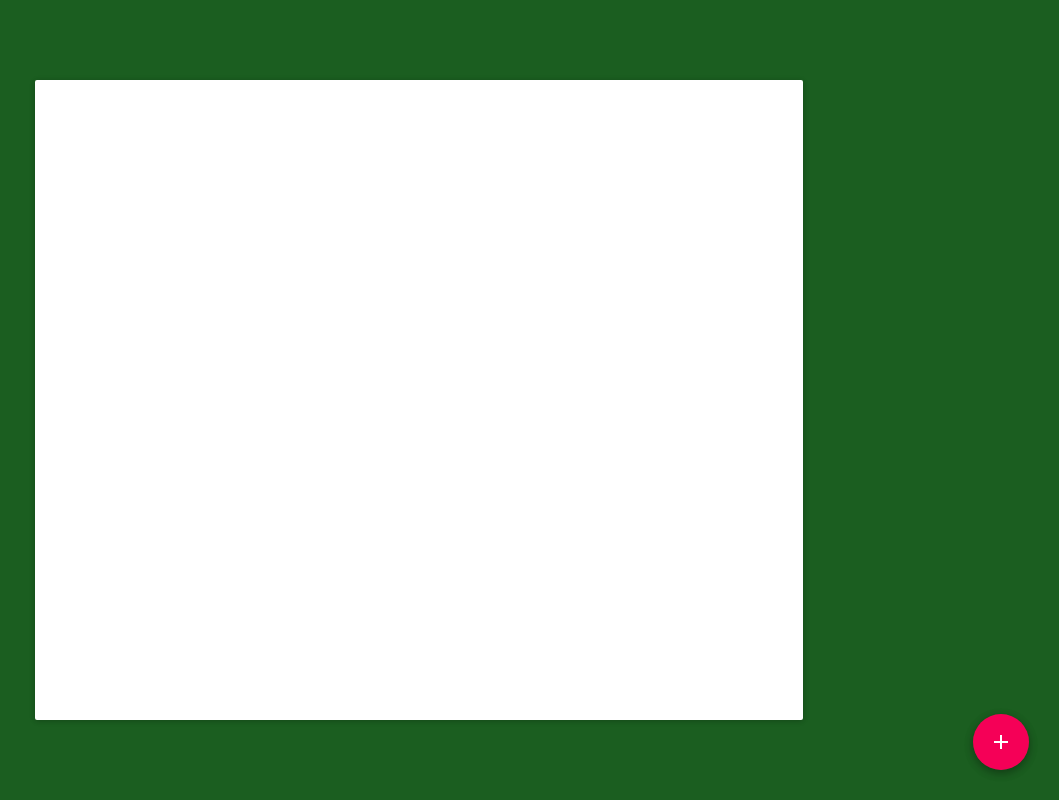
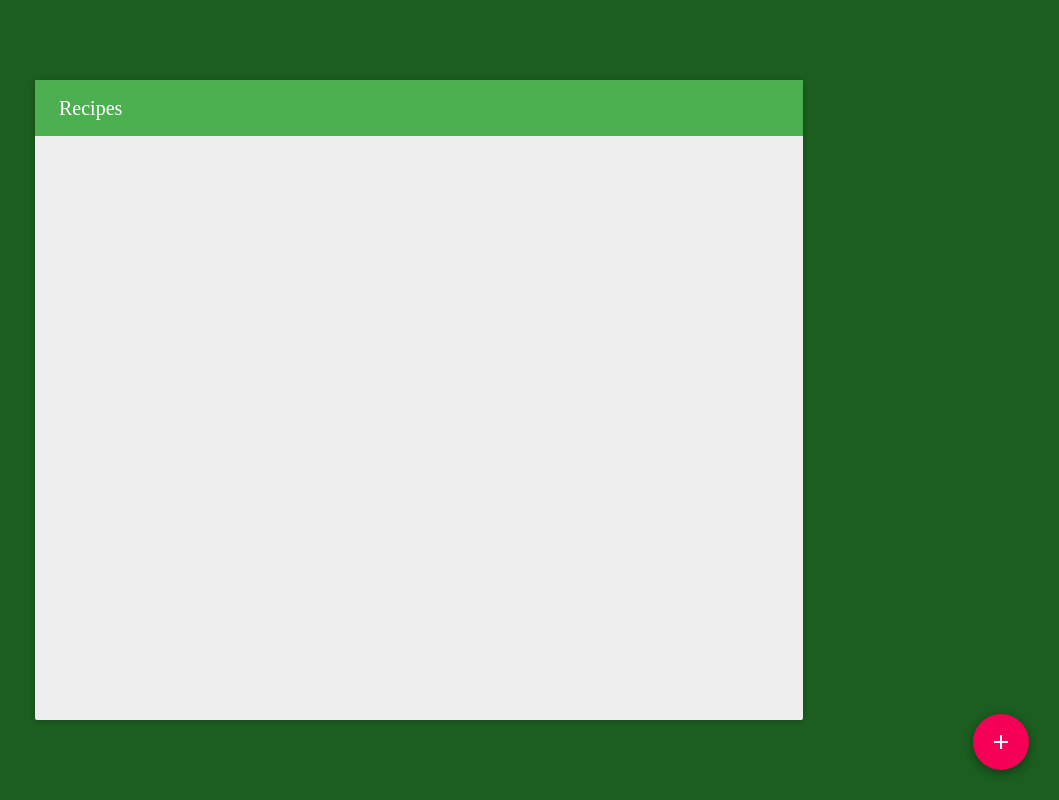
Before and after one commit to mkermani144/freecodecamp-projects, a React (Create React App) app in the folder recipe-box/: page / in a window 1280 px wide. Shown: the whole page, without its empty margins (221-1280 px from the left). Built offline with nearby package versions, Linux system fonts and the light colour scheme; a web font is replaced by a local one; what react-tap-event-plugin would draw is missing.

Commit message:
Add toolbar

```diff
--- a/recipe-box/src/RecipeBox.css
+++ b/recipe-box/src/RecipeBox.css
@@ -2,12 +2,17 @@
   width: 100vw;
   height: 100vh;
   display: flex;
+  flex-direction: column;
   justify-content: center;
   align-items: center;
+}
+.Toolbar {
+  transition-duration: .23s;
 }
 .box {
   width: 60vw;
   height: 80vh;
+  background-color: #eee !important;
 }
 .fab {
   position: absolute;
--- a/recipe-box/src/RecipeBox.js
+++ b/recipe-box/src/RecipeBox.js
@@ -1,12 +1,17 @@
 import React, { Component } from 'react';
+import { Toolbar, ToolbarGroup, ToolbarTitle } from 'material-ui/Toolbar';
+import IconButton from 'material-ui/IconButton';
+import ActionDelete from 'material-ui/svg-icons/action/delete';
+import ImageEdit from 'material-ui/svg-icons/image/edit';
 import Paper from 'material-ui/Paper';
 import FloatingActionButton from 'material-ui/FloatingActionButton';
 import ContentAdd from 'material-ui/svg-icons/content/add';
+import NavigationArrowBack from 'material-ui/svg-icons/navigation/arrow-back';
 import Dialog from 'material-ui/Dialog';
 import FlatButton from 'material-ui/FlatButton';
 import TextField from 'material-ui/TextField';
 import {List, ListItem} from 'material-ui/List';
-import { green900, blue500 } from 'material-ui/styles/colors';
+import { green500, green900, blue500, grey600 } from 'material-ui/styles/colors';
 import './RecipeBox.css';
 
 class RecipeBox extends Component {
@@ -15,7 +20,11 @@ class RecipeBox extends Component {
     this.state = {
       dialogOpen: false,
       dialogRecipeName: '',
-      dialogRecipeIngredients: ''
+      dialogRecipeIngredients: '',
+      actionsVisible: false,
+      toolbarStyle: {
+        backgroundColor: green500
+      }
     };
   }
   render() {
@@ -38,14 +47,70 @@ class RecipeBox extends Component {
       if (i) {
         const ingredients = [];
         this.props.recipes[i].forEach((el, index) => {
-          ingredients.push(<ListItem primaryText={el} key={index} />);
+          ingredients.push(<ListItem primaryText={el} disabled={true} key={index} />);
         });
-        recipes.push(<ListItem primaryText={i} nestedItems={ingredients} key={k++} />);
+        recipes.push(
+          <ListItem primaryText={i}
+           nestedItems={ingredients}
+           key={k++}
+           onClick={
+             () => {
+               this.setState({
+                 actionsVisible: true,
+                 toolbarStyle: {
+                   backgroundColor: 'white'
+                 }
+               });
+             }
+           } />
+        );
       }
+    }
+    const actionStyle = {
+      color: grey600
+    };
+    let actions = null;
+    let back = null;
+    let title = null;
+    if (this.state.actionsVisible === false) {
+      title = (
+        <ToolbarGroup>
+          <ToolbarTitle text="Recipes" style={{color: 'white'}} />
+        </ToolbarGroup>
+      );
+    }
+    if (this.state.actionsVisible) {
+      actions = (
+        <ToolbarGroup lastChild={true}>
+          <IconButton iconStyle={actionStyle}>
+            <ActionDelete />
+          </IconButton>
+          <IconButton iconStyle={actionStyle}>
+            <ImageEdit />
+          </IconButton>
+        </ToolbarGroup>
+      );
+      back = (
+        <ToolbarGroup firstChild={true}>
+          <IconButton iconStyle={actionStyle} onClick={() => this.setState({
+            actionsVisible: false,
+            toolbarStyle: {
+              backgroundColor: green500
+            }
+          })}>
+            <NavigationArrowBack />
+          </IconButton>
+        </ToolbarGroup>
+      );
     }
     return (
       <div className="recipebox" style={{backgroundColor: green900}}>
         <Paper className="box">
+          <Toolbar className="Toolbar" style={this.state.toolbarStyle}>
+            {back}
+            {title}
+            {actions}
+          </Toolbar>
           <List>
             {recipes}
           </List>
```
